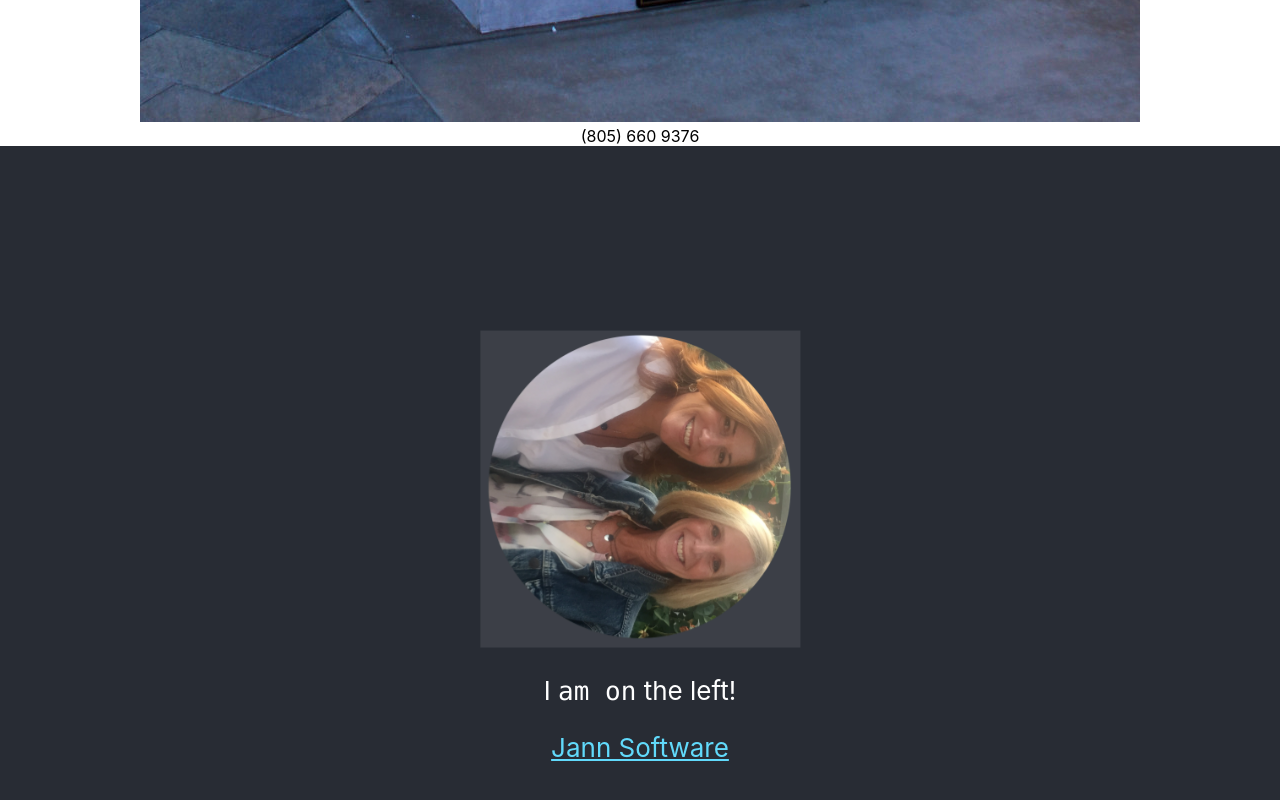
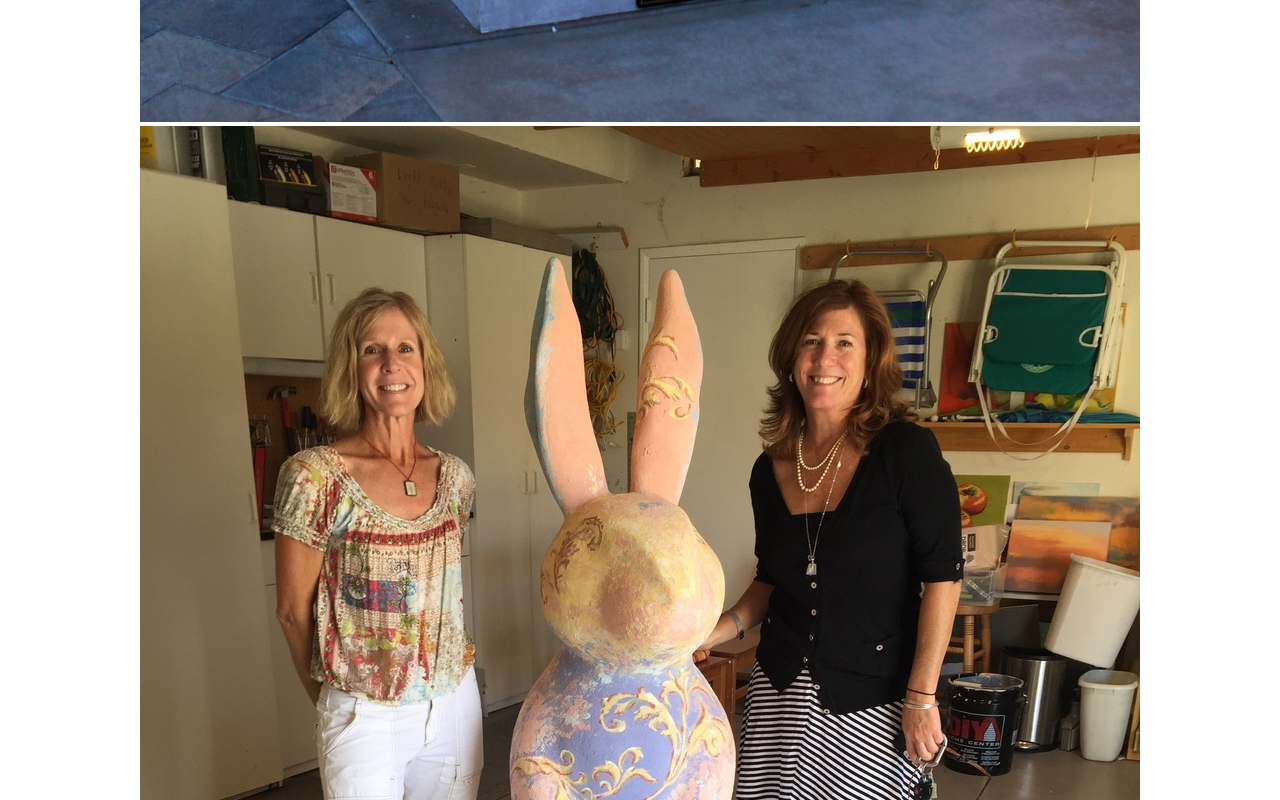
Before and after one commit to codejoy-wins/Wendy, a React (Create React App) app: page / in a window 1280 px wide. Shown: the part 1460-2260 px from the top of the page. Built offline with nearby package versions, Linux system fonts and the light colour scheme.

Commit message:
extra picture

```diff
--- a/src/App.js
+++ b/src/App.js
@@ -15,6 +15,7 @@ function App() {
         </div>
         <div>
           <img src={wendy2}></img>
+          <img src={wendy3}></img>
         </div>
         <div>
           <span>(805) 660 9376</span>
```
